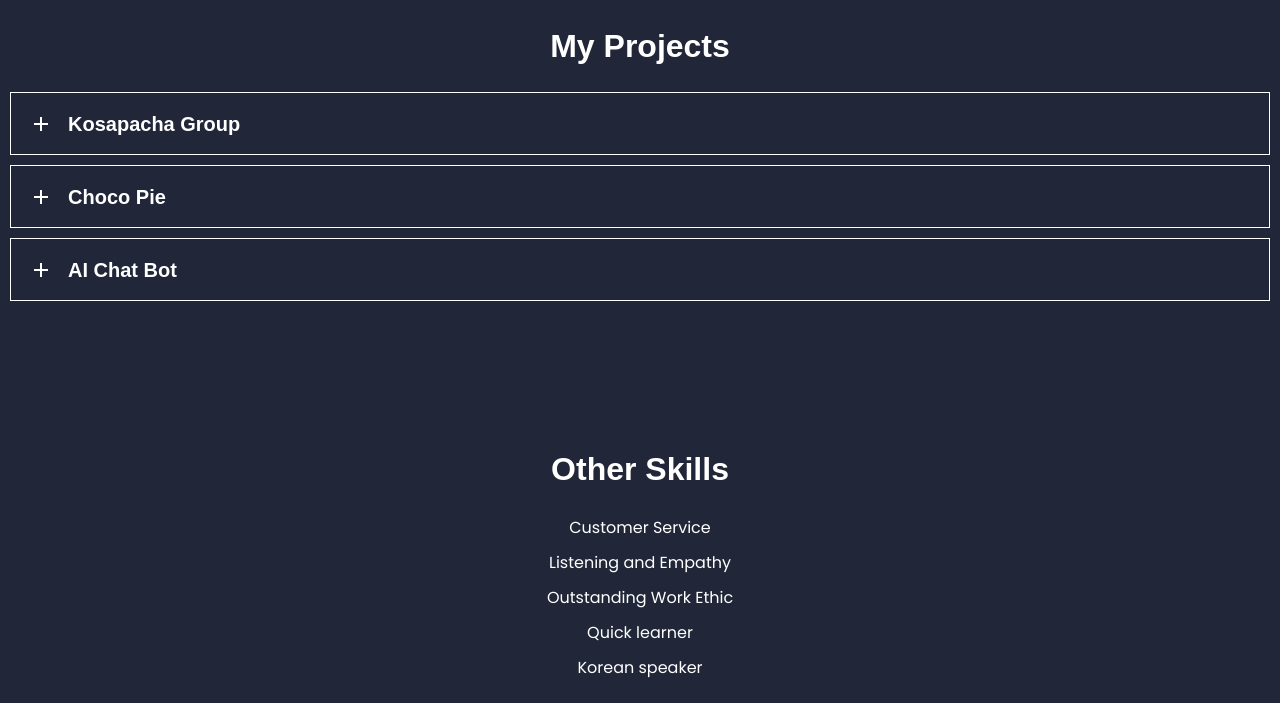
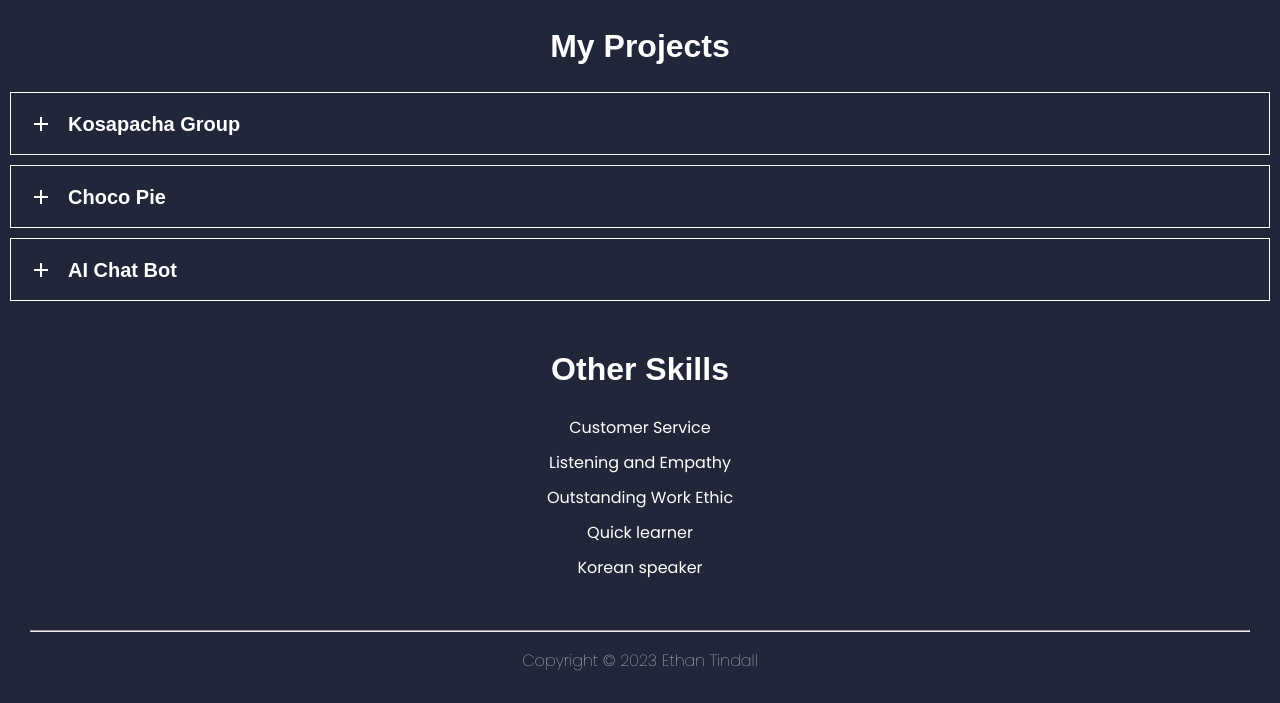
Before and after one commit to ethantindall/ethantindall.github.io, a plain HTML site: page index.html in a window 1280 px wide. Shown: the part 2162-2865 px from the top of the page. Drawn offline with nearby package versions, Linux system fonts and the light colour scheme; placeholder pictures from the web are drawn by us; a web font is replaced by a local one.

Commit message:
Copyright update

```diff
--- a/css/small.css
+++ b/css/small.css
@@ -183,7 +183,7 @@ button {
 
 }
 .other_skills {
-  margin: 150px 0 0 0;
+  margin: 50px 0 0 0;
   padding: 0;
 }
 .other_skills ul {
@@ -197,3 +197,7 @@ button {
   padding:0;
   margin:10px;
 }
+footer {
+  margin: 50px 30px 30px 30px;
+  text-align: center;
+}
--- a/index.html
+++ b/index.html
@@ -144,6 +144,11 @@
                 </ul>
             </div>
         </main>
+        <footer>
+            <hr>
+            <p>Copyright &copy; 2023 Ethan Tindall</p>
+        </footer>
+    </body>
 
         <script src="script/script.js" async defer></script>
     </body>
```
